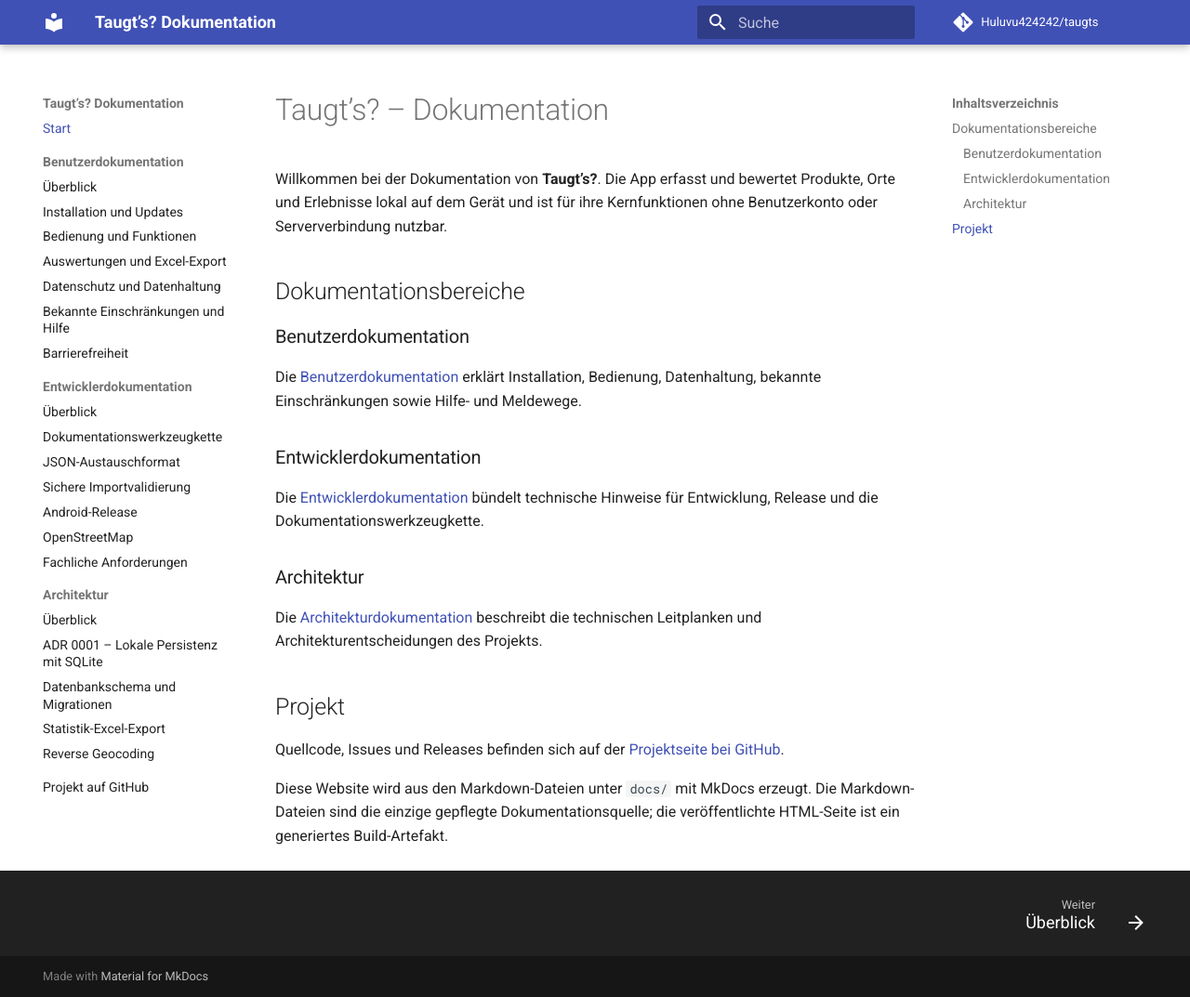
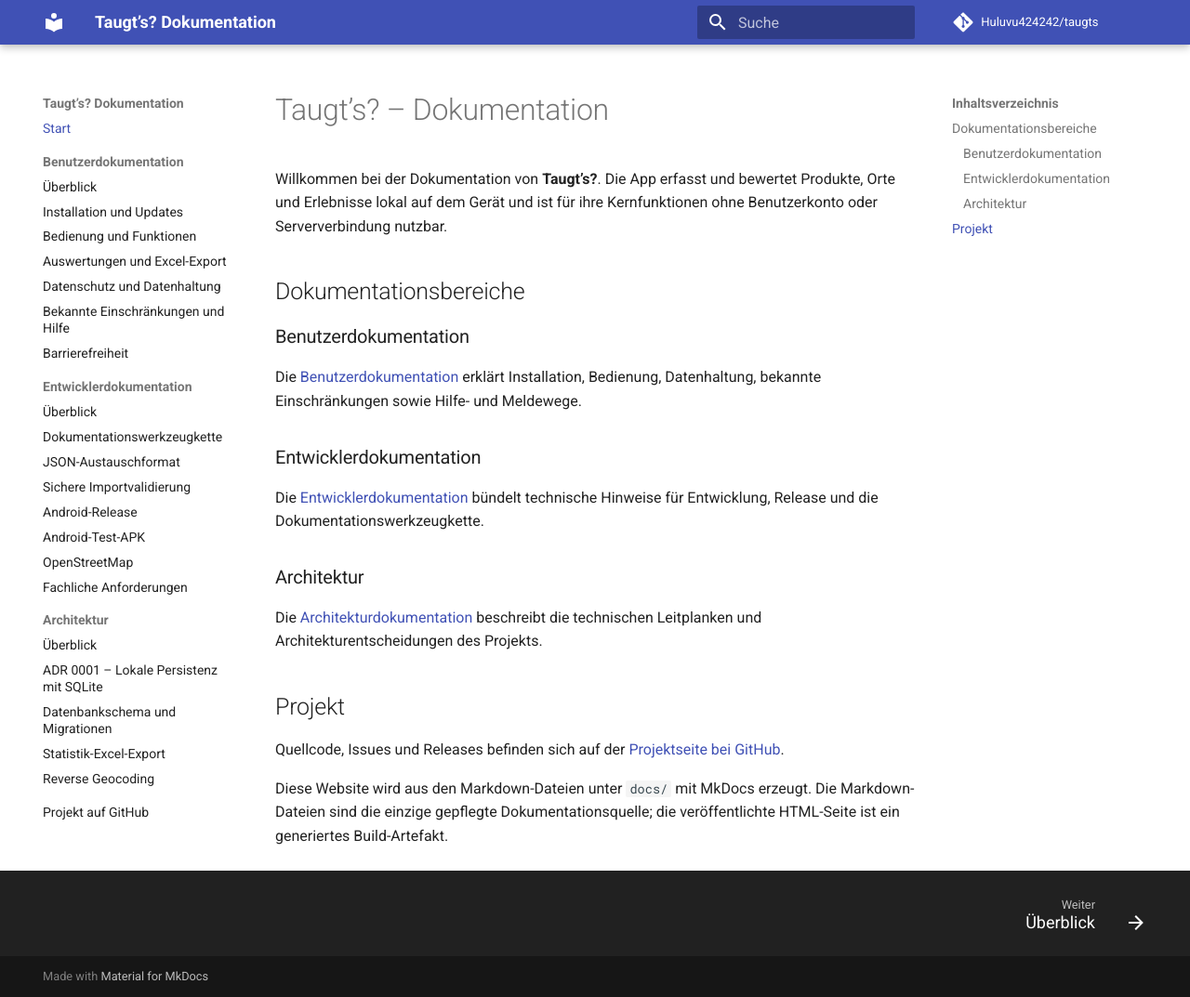
Before and after one commit to Huluvu424242/taugts, an MkDocs documentation site: the page built from docs/index.md, in a window 1280 px wide and 1073 px high. Shown: the whole window at 93% size. Built offline with MkDocs 1.6.1 and Material for MkDocs 9.7.7, drawn with Linux system fonts in a browser that asks for light colours; comment, search, counter and statistics services are not loaded.

Commit message:
Story #230: Test-APK-Anleitung in MkDocs verlinken

```diff
--- a/mkdocs.yml
+++ b/mkdocs.yml
@@ -38,6 +38,7 @@ nav:
       - JSON-Austauschformat: entwicklung/austauschformat.md
       - Sichere Importvalidierung: entwicklung/importvalidierung.md
       - Android-Release: android-release.md
+      - Android-Test-APK: entwicklung/android-test-apk.md
       - OpenStreetMap: openstreetmap.md
       - Fachliche Anforderungen: fachliche_anforderungen.md
   - Architektur:
```
